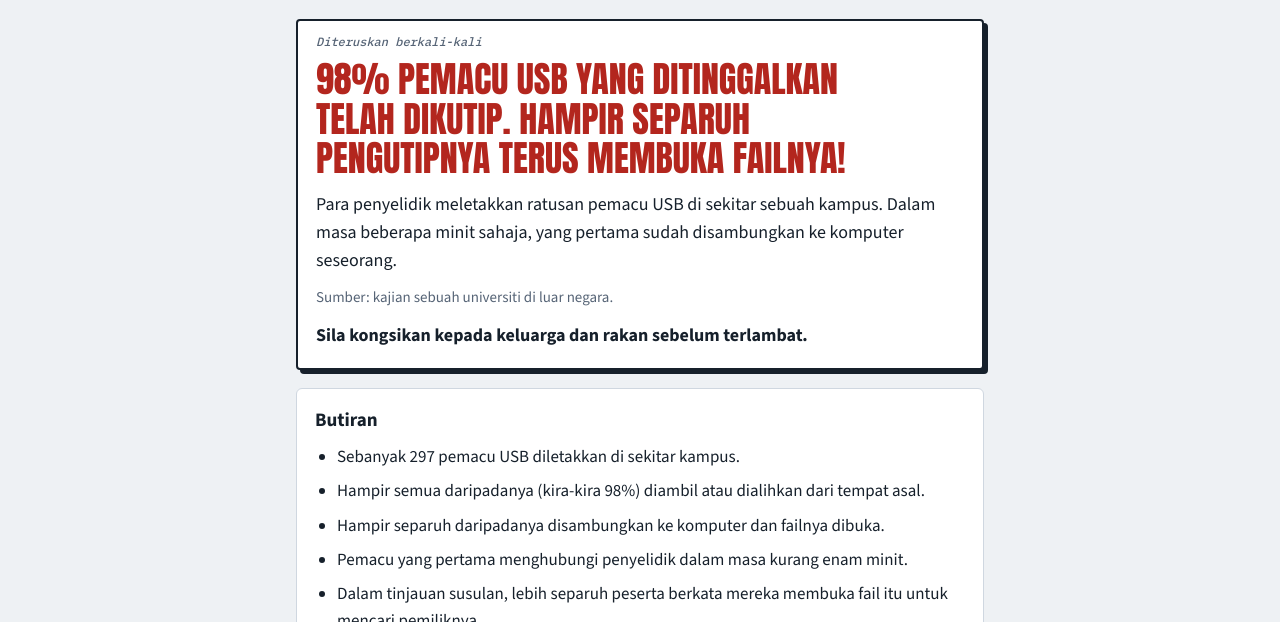
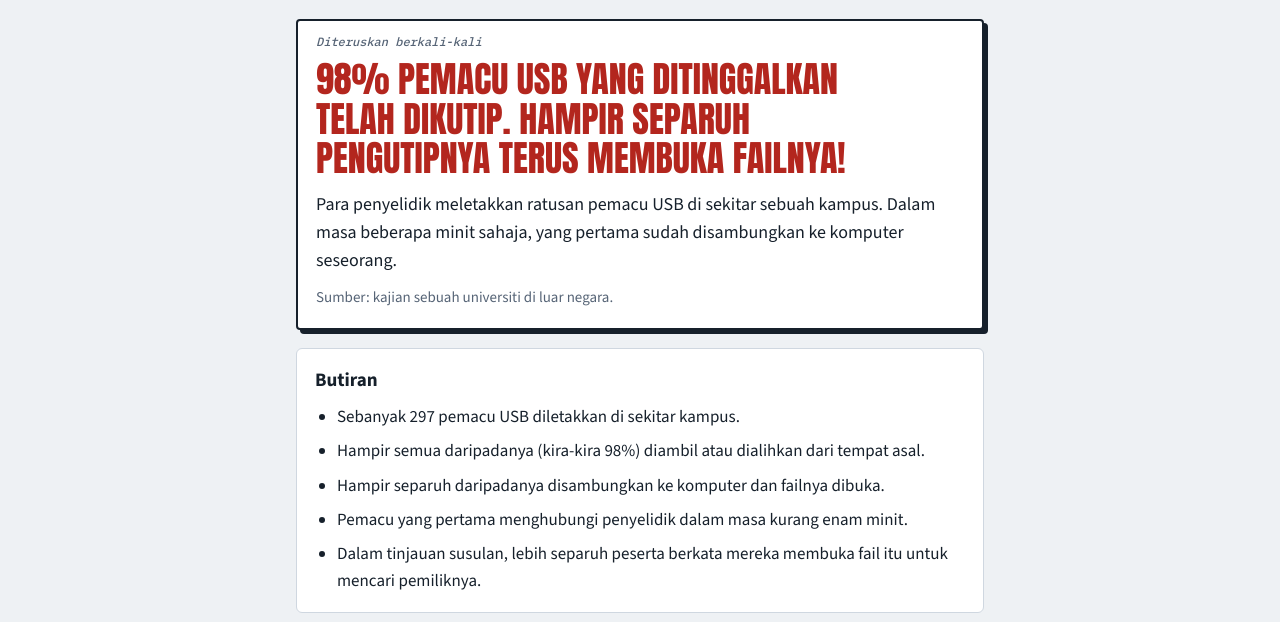
Before and after one commit to asushi199/makluman-awam, a plain HTML site: page index.html in a window 1280 px wide. Shown: the part 178-800 px from the top of the page. Drawn offline with nearby package versions, Linux system fonts and the light colour scheme.

Commit message:
Remove share-request line from message
Co-Authored-By: Claude Sonnet 5.5 <noreply@anthropic.com>

```diff
--- a/index.html
+++ b/index.html
@@ -36,7 +36,6 @@ h1 { font-weight: 700; font-size: clamp(28px, 6vw, 38px); line-height: 1.12; mar
 .msg h2 { font-family: var(--f-display); font-weight: 400; font-size: clamp(26px, 6vw, 36px); line-height: 1.1; text-transform: uppercase; color: var(--alert); margin: 8px 0 0; padding: 0 18px; text-wrap: balance; }
 .msg p { margin: 12px 0 0; padding: 0 18px; font-size: 18px; }
 .msg .src { font-size: 15px; color: var(--muted); }
-.msg .ask { font-weight: 700; }
 
 .actions { margin-top: 20px; }
 .btn { font: inherit; font-weight: 600; text-align: center; background: var(--surface); color: var(--ink); border: 1.5px solid var(--ink); border-radius: 6px; padding: 12px 14px; cursor: pointer; }
@@ -68,7 +67,6 @@ h1 { font-weight: 700; font-size: clamp(28px, 6vw, 38px); line-height: 1.12; mar
     <h2>98% pemacu USB yang ditinggalkan telah dikutip. Hampir separuh pengutipnya terus membuka failnya!</h2>
     <p>Para penyelidik meletakkan ratusan pemacu USB di sekitar sebuah kampus. Dalam masa beberapa minit sahaja, yang pertama sudah disambungkan ke komputer seseorang.</p>
     <p class="src">Sumber: kajian sebuah universiti di luar negara.</p>
-    <p class="ask">Sila kongsikan kepada keluarga dan rakan sebelum terlambat.</p>
   </article>
 
 
```
